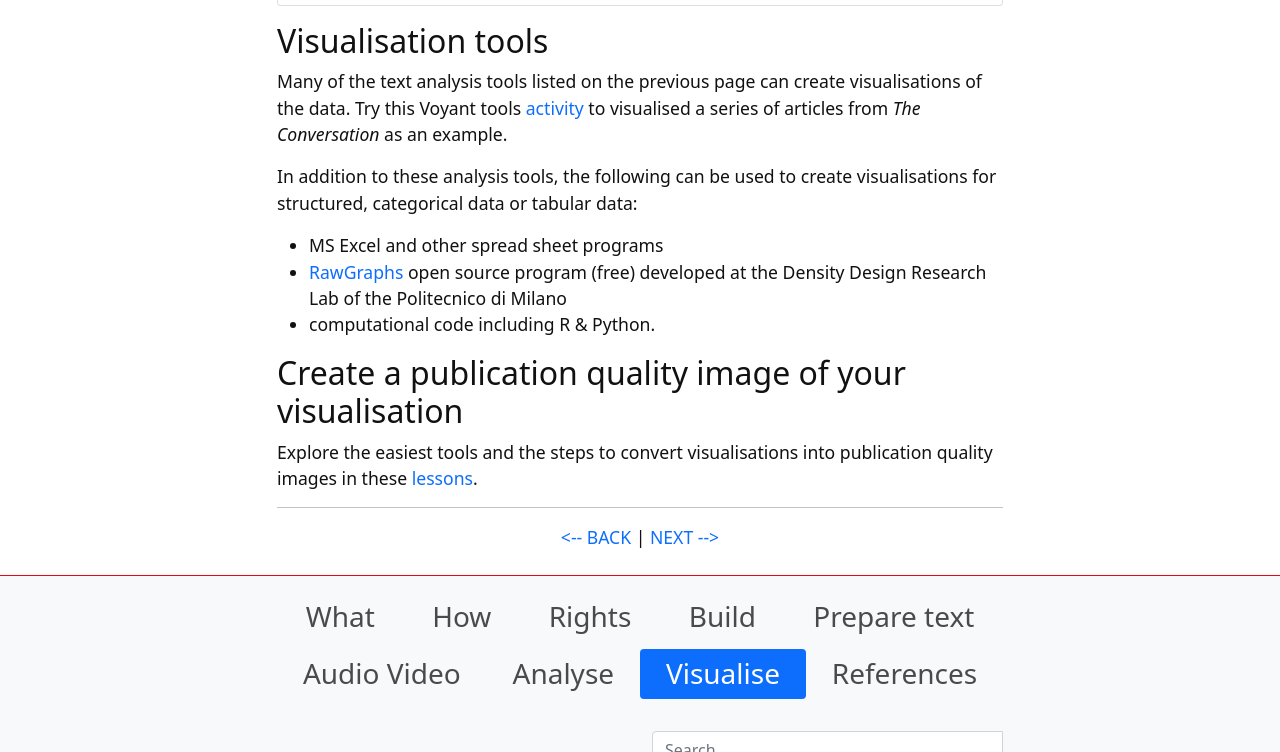
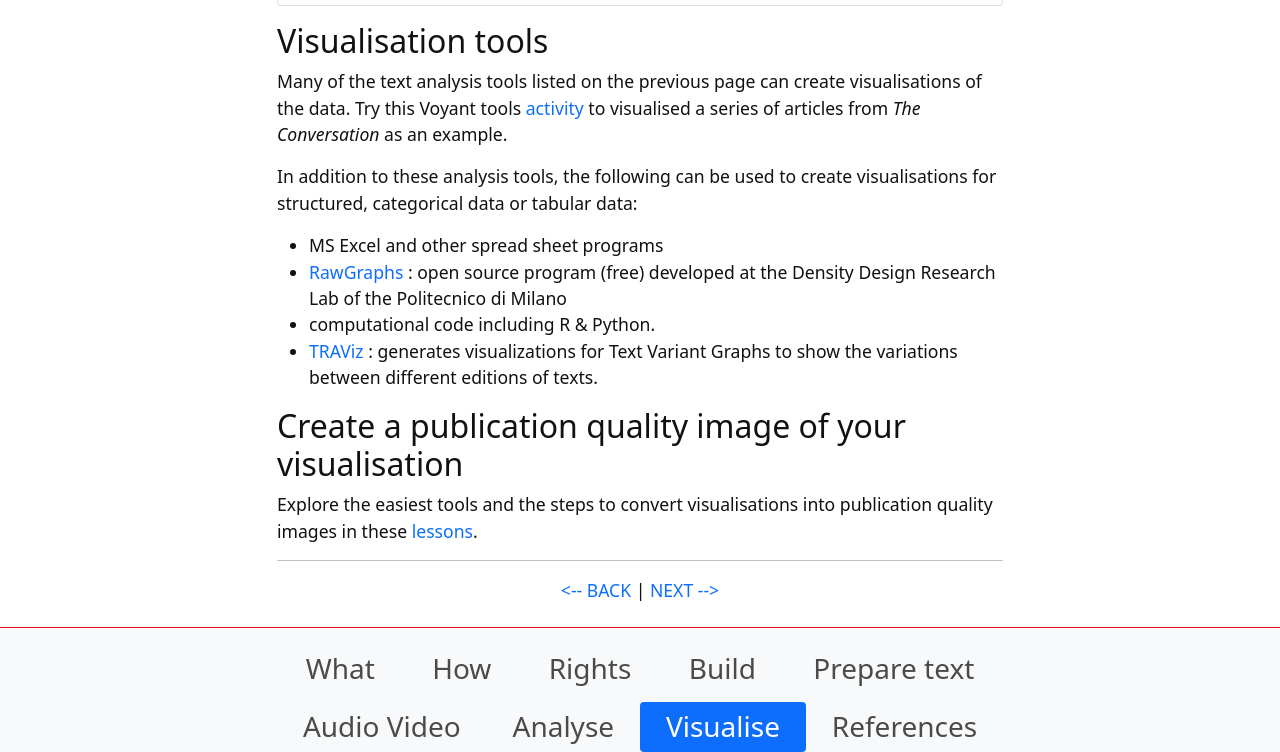
Before and after one commit to GULibrarySandbox/intro-text-mining-analysis-2022, a Jekyll site: the page built from content/8-visualising_data.md, in a window 1280 px wide and 900 px high, scrolled down 10424 px, cut to the strip 0-752 px from the top of the window. Built offline with Jekyll 4.4.1, drawn with Linux system fonts in a browser that asks for light colours.

Commit message:
Update 8-visualising_data.md

```diff
--- a/content/8-visualising_data.md
+++ b/content/8-visualising_data.md
@@ -139,8 +139,9 @@ Many of the text analysis tools listed on the previous page can create visualisa
 
 In addition to these analysis tools, the following can be used to create visualisations for structured, categorical data or tabular data:
 - MS Excel and other spread sheet programs
-- [RawGraphs](https://rawgraphs.io/ ) open source program (free) developed at the Density Design Research Lab of the Politecnico di Milano
+- [RawGraphs](https://rawgraphs.io/ ) : open source program (free) developed at the Density Design Research Lab of the Politecnico di Milano
 - computational code including R & Python.
+- [TRAViz](http://www.traviz.vizcovery.org/index.html) : generates visualizations for Text Variant Graphs to show the variations between different editions of texts.
 
 
 ## Create a publication quality image of your visualisation
```
